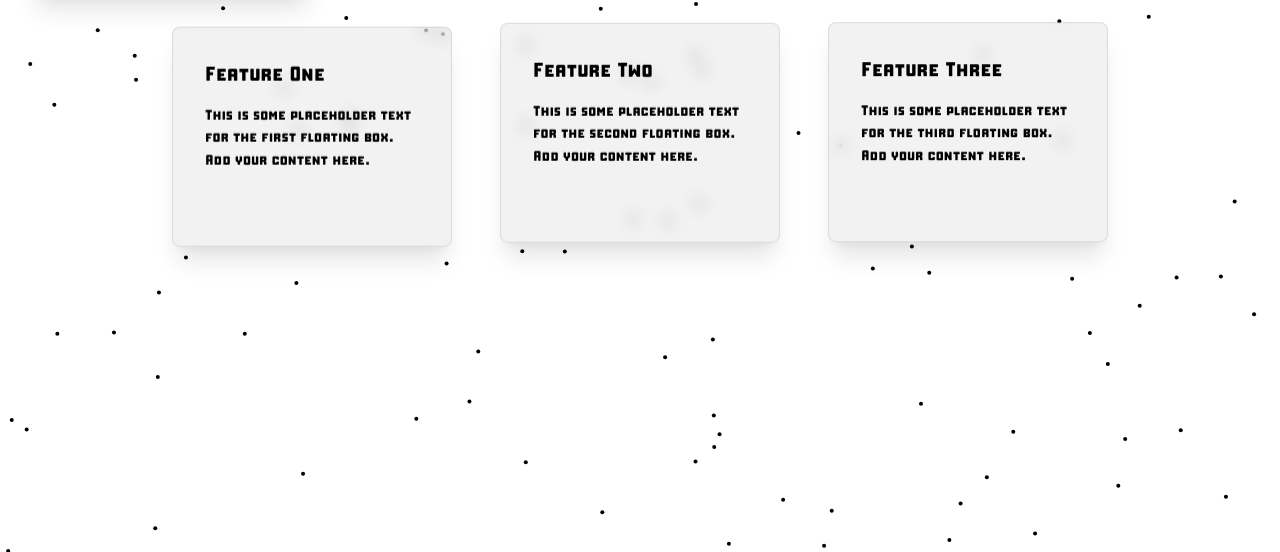
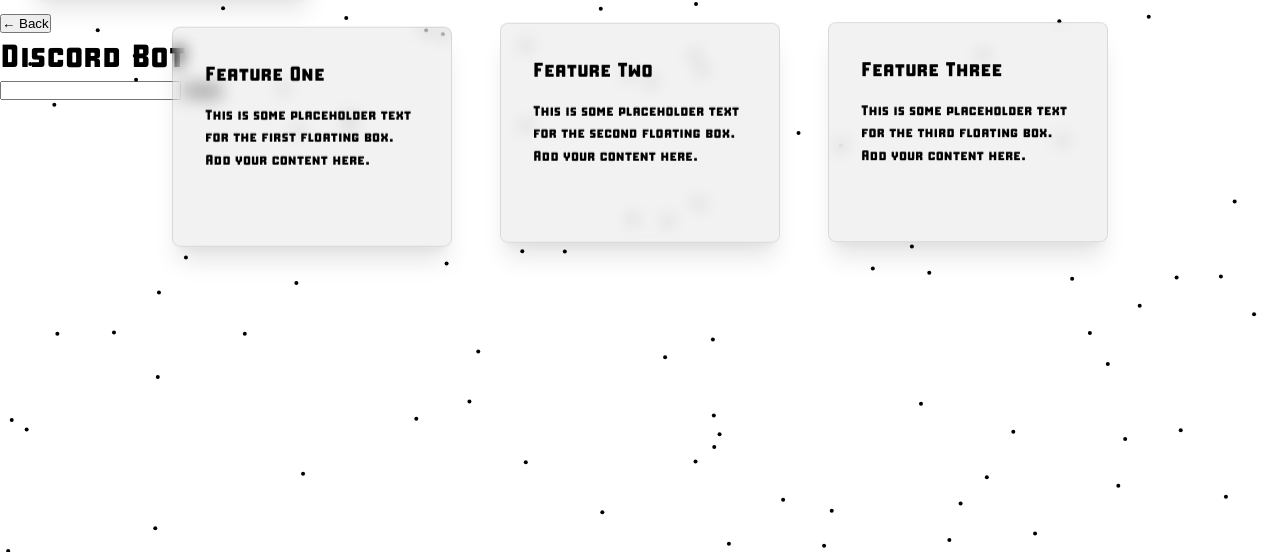
Before and after one commit to sckurvy/ottoperry.space, a plain HTML site: page index.html in a window 1280 px wide. Shown: the part 248-800 px from the top of the page. Drawn offline with Linux system fonts and the light colour scheme.

Commit message:
Update index.html

```diff
--- a/index.html
+++ b/index.html
@@ -61,6 +61,21 @@
     </div>
 </div>
 
+<div id="discordPage" class="page-content">
+    <button class="back-btn">← Back</button>
+
+    <div class="discord-container">
+        <h1>Discord Bot</h1>
+
+        <div id="chatMessages"></div>
+
+        <input id="messageInput" />
+        <button id="sendBtn">Send</button>
+    </div>
+</div>
+
+
+
     <script src="config.js"></script>
     <script src="script.js"></script>
 </body>
```
